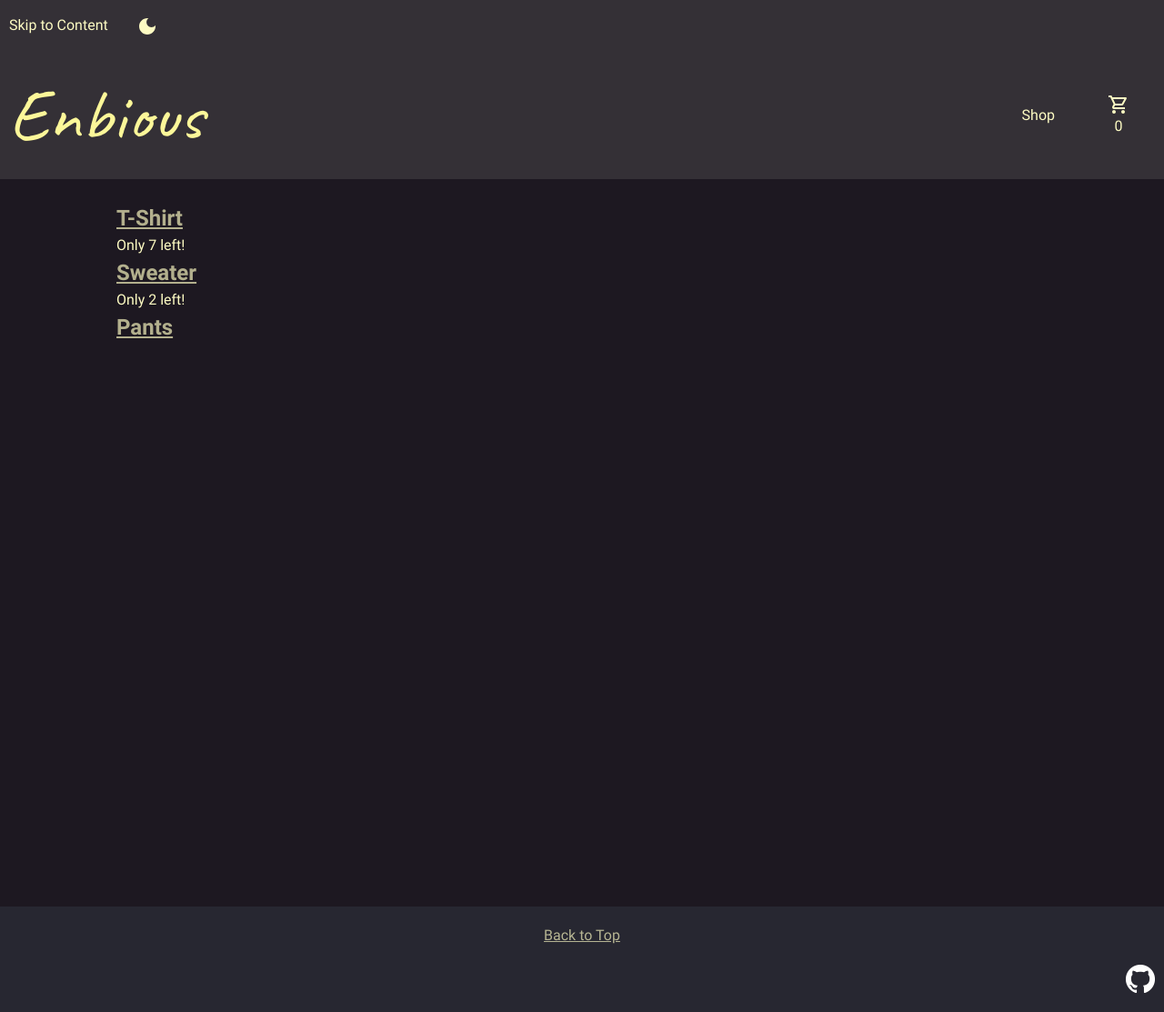
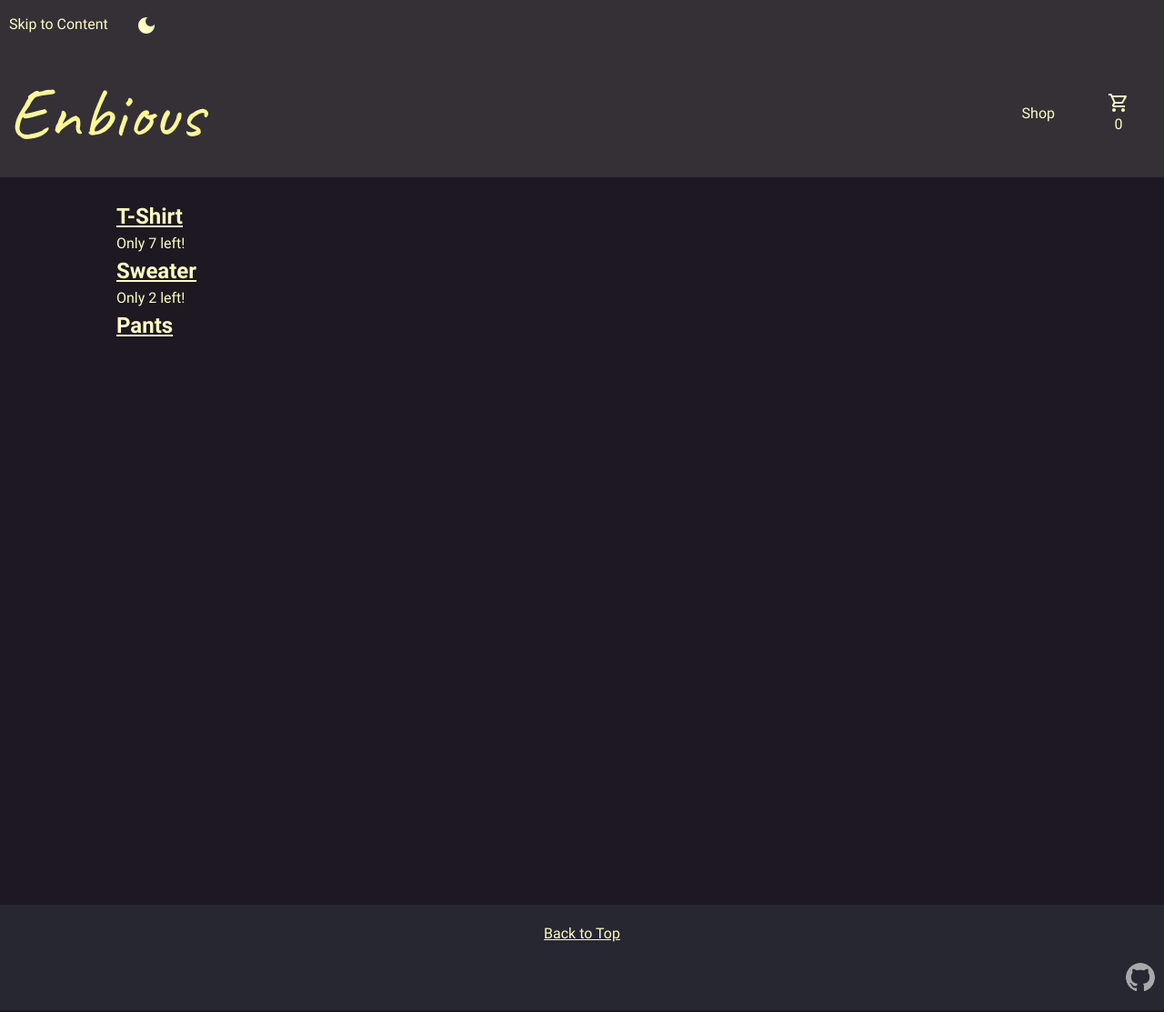
Before and after one commit to thatblindgeye/enbious, a React (Create React App) app: page /shop in a window 1280 px wide. Shown: the whole page at 91% size. Built offline with nearby package versions, Linux system fonts and the light colour scheme.

Commit message:
Update focus styles

```diff
--- a/src/styles/components/_footer.scss
+++ b/src/styles/components/_footer.scss
@@ -1,6 +1,4 @@
 footer {
     background: var(--color-bg-footer);
-    display: flex;
-    justify-content: center;
     padding: 20px 10px;
 }
--- a/src/styles/components/_header.scss
+++ b/src/styles/components/_header.scss
@@ -7,22 +7,7 @@ header {
 
 .accessibility-container {
     background-color: var(--color-bg-accessibility-bar);
-    display: flex;
-    align-items: center;
-    justify-content: space-between;
-
-    @include breakpoint-at-least(medium) {
-        justify-content: flex-start;
-    }
 }
-
-// .header-navlist {
-//     justify-content: flex-end;
-
-//     li {
-//         margin: 0 10px;
-//     }
-// }
 
 .cart-icon {
     --base-size: 1.5rem;
--- a/src/styles/components/_links.scss
+++ b/src/styles/components/_links.scss
@@ -2,18 +2,14 @@
 
 .link {
     color: var(--color-text-primary);
-    opacity: 0.67;
-    transition: opacity linear 200ms;
 
     &:focus {
-        opacity: 1;
-        outline: 1px solid var(--color-border-primary);
-        outline-offset: 2px;
+        outline: 2px dotted var(--color-border-primary);
+        outline-offset: 4px;
         text-decoration: none;
     }
 
     &:hover {
-        opacity: 1;
         text-decoration: none;
     }
 }
@@ -26,17 +22,29 @@
 
     &:hover,
     &:focus {
-        border-bottom: 1px dotted var(--color-border-primary);
+        border-bottom: 2px dotted var(--color-border-primary);
     }
 }
 
 .github-link {
-    // display: flex;
-    // flex-direction: column;
-    // align-items: center;
+    border-radius: 50%;
+
+    &:focus {
+        outline: 2px dotted var(--color-border-primary);
+        outline-offset: 5px;
+    }
+}
+
+.github-link-image {
+    border-radius: 50%;
     height: 32px;
+    opacity: $low-emphasis;
+    transition: opacity linear 200ms;
     width: 32px;
-    // width: max-content;
+
+    &:hover {
+        opacity: $high-emphasis;
+    }
 }
 
 .nav-link {
@@ -45,19 +53,18 @@
     text-decoration: none;
 
     &:focus {
-        outline: 1px dotted var(--color-text-primary);
+        outline: 2px dotted var(--color-border-primary);
     }
 }
 
 .logo-link {
-    @include wrap-long-words;
     color: var(--color-text-logo);
     padding-right: 15px;
     text-decoration: none;
     max-width: max-content;
 
     &:focus {
-        outline: 1px dotted var(--color-text-logo);
+        outline: 2px dotted var(--color-border-primary);
         outline-offset: 5px;
     }
 }
@@ -75,6 +82,7 @@
 .shop-link {
     justify-self: end;
     margin-right: 20px;
+    width: max-content;
 }
 
 .cart-link {
--- a/src/styles/components/_theme-toggle.scss
+++ b/src/styles/components/_theme-toggle.scss
@@ -1,15 +1,14 @@
 .theme-toggle {
-    border: 1px solid transparent;
     border-radius: 50%;
     padding: 5px;
-    transition: background linear 150ms;
+    transition: background-color linear 150ms;
 
     &:focus {
-        border: 1px solid var(--color-border-primary);
+        outline: 2px dotted var(--color-border-primary);
     }
 
     &:hover {
-        background: var(--color-bg-nav-hover);
+        background-color: var(--color-bg-nav-hover);
     }
 }
 
--- a/src/styles/themes/_dark.scss
+++ b/src/styles/themes/_dark.scss
@@ -11,7 +11,7 @@ $dark: (
     color-bg-footer: branded-dark-surface($purple, 900, 04dp),
     color-bg-header: branded-dark-surface($purple, 200, 04dp),
     color-bg-nav-hover: color($purple, 700),
-    color-border-primary: color($neutral, 50),
+    color-border-primary: color($yellow, 100),
     color-border-separator: color($neutral, 50, 0.2),
     color-border-switch: color($neutral, 50, 0.5),
     color-button-contained: color($purple, 200),
--- a/src/styles/themes/_light.scss
+++ b/src/styles/themes/_light.scss
@@ -11,7 +11,7 @@ $light: (
     color-bg-footer: color($yellow, 100),
     color-bg-header: color($yellow, 200),
     color-bg-nav-hover: color($yellow, 700),
-    color-border-primary: color($neutral, 900),
+    color-border-primary: color($purple, 800),
     color-border-separator: color($neutral, 700, 0.5),
     color-border-switch: color($neutral, 900, 0.5),
     color-button-contained: color($purple, 800),
```
